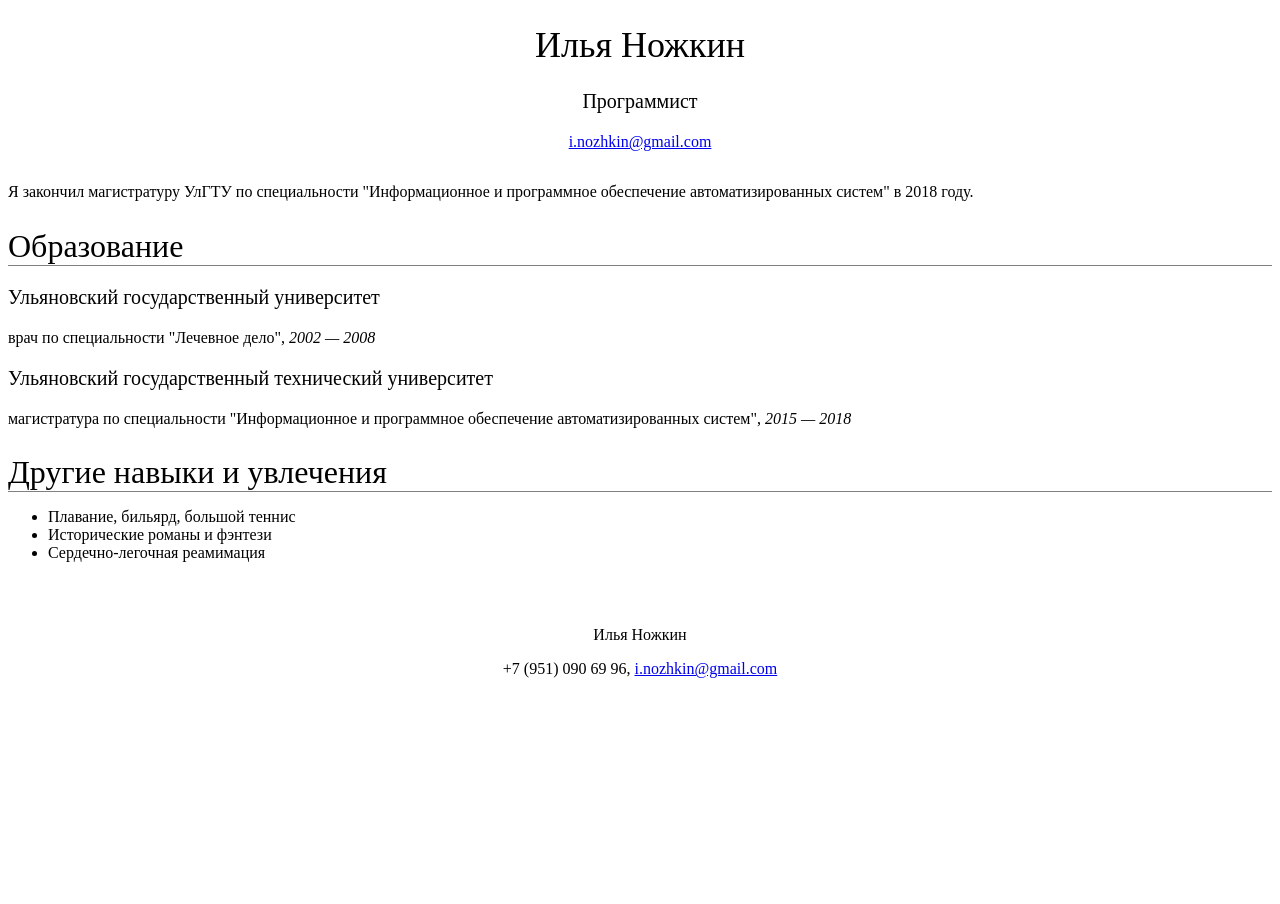
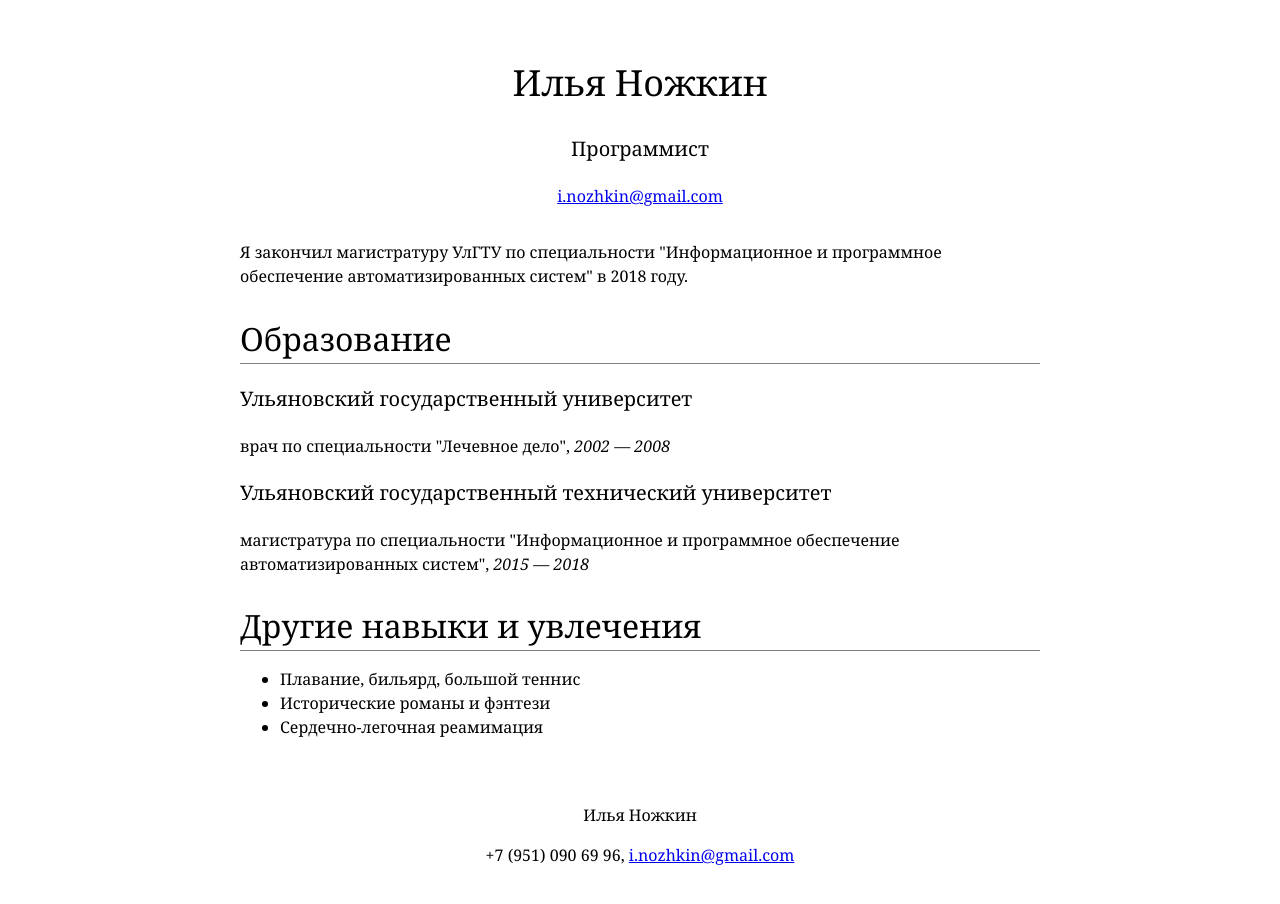
Before and after one commit to inozhkin/inozhkin, a plain HTML site: page index.html in a window 1280 px wide. Before the commit the page ends 800 px from the top, so only its background shows below. Drawn offline with Linux system fonts and the light colour scheme.

Commit message:
Update style.css

```diff
--- a/style.css
+++ b/style.css
@@ -1,3 +1,13 @@
+body {
+  font-family: Georgia;
+  font-size: 16px;
+  margin: 0 auto;   /* center content */
+  max-width: 800px; /* limit width */
+  line-height: 1.5;
+  padding-top: 32px;
+  padding-bottom: 32px;
+}
+
 p {
   margin-bottom: 12px;
 }
```
Lines whose indentation alone changed are shown as unchanged.
